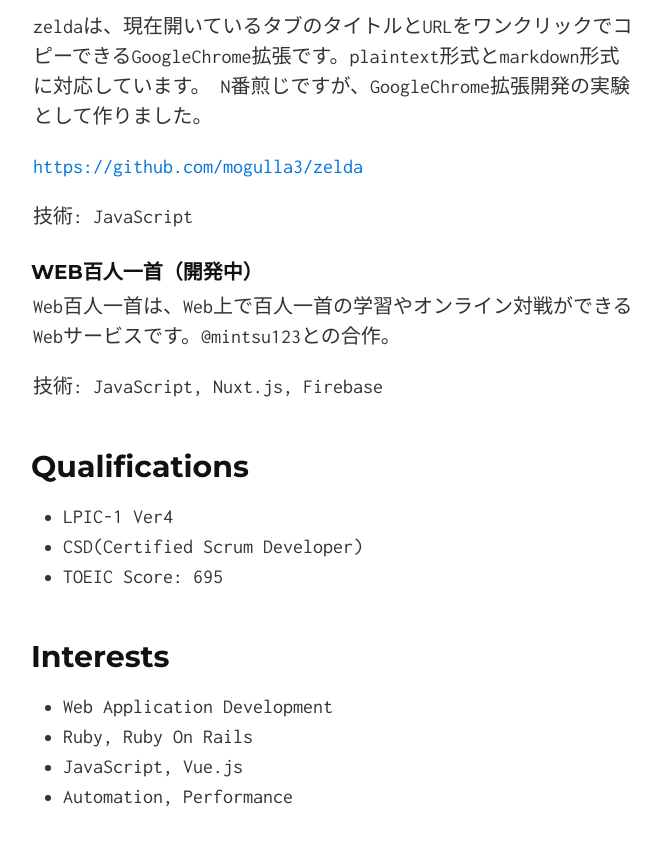
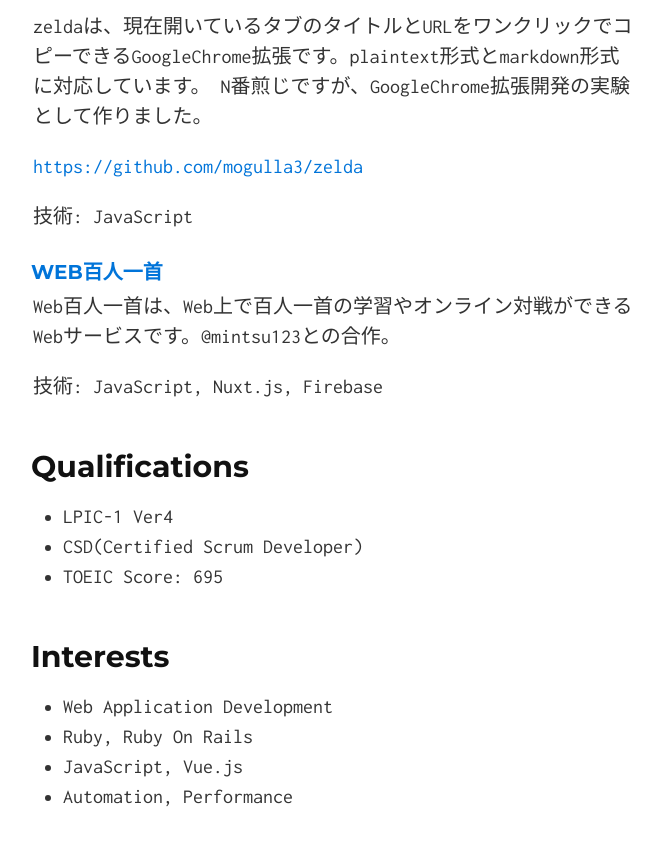
Before and after one commit to mogulla3/mogulla3.github.io, a Jekyll site: the page built from index.md, in a window 1280 px wide and 900 px high, scrolled down 1138 px. Shown: the top 846 px of the window, without its empty margins (307-968 px from the left). Built offline with Jekyll 4.4.1, drawn with Linux system fonts in a browser that asks for light colours; our own code applies the rules of GitHub Pages for plain Markdown files.

```diff
--- a/index.md
+++ b/index.md
@@ -41,7 +41,7 @@ N番煎じですが、GoogleChrome拡張開発の実験として作りました
 
 技術: JavaScript
 
-### Web百人一首（開発中）
+### [Web百人一首](https://web-isshu.motsunabe.world)
 
 Web百人一首は、Web上で百人一首の学習やオンライン対戦ができるWebサービスです。@mintsu123との合作。
 
```
Also changed, not shown: 1 other file.
